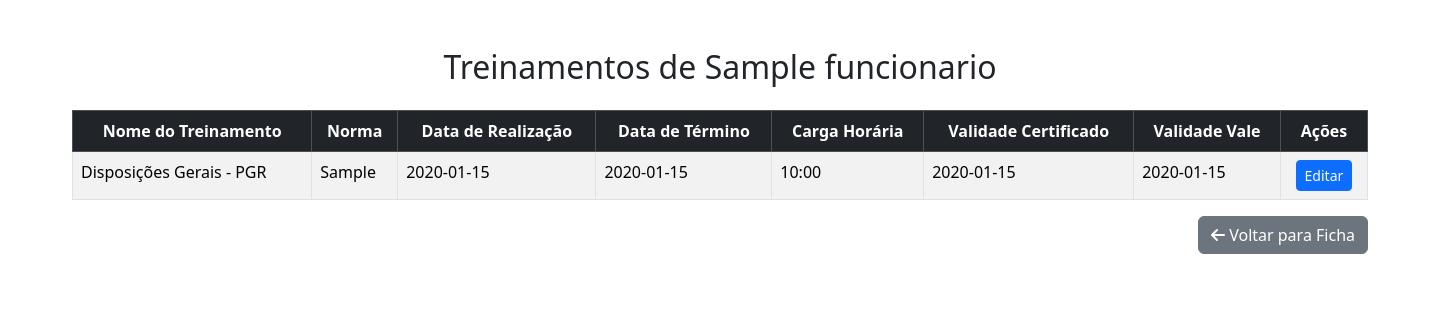
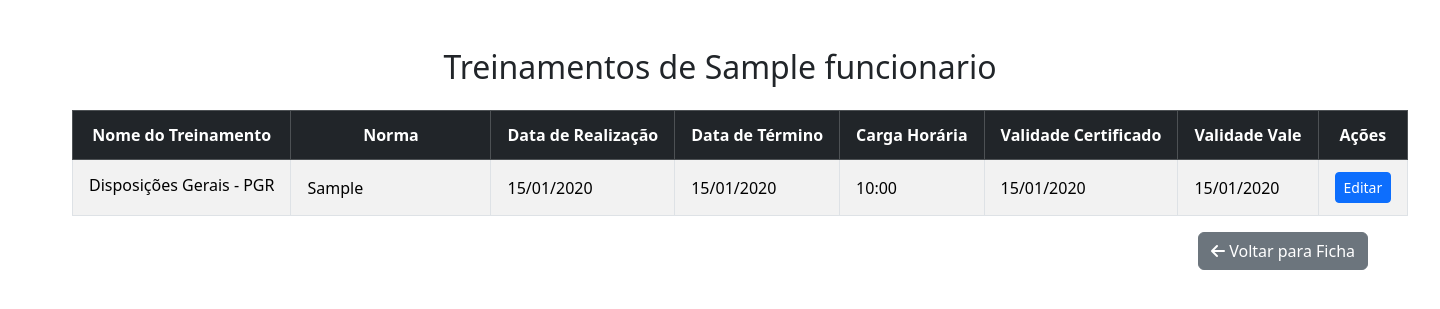
Before and after one commit to joaopedrodirekta/Direkta_Vale, a Django app: template treinamentos/templates/treinamentos/editar_treinamentos.html in a window 1440 px wide. Shown: the part 56-365 px from the top of the page. Run offline with Django 5.2, Linux system fonts and the light colour scheme; the template is opened without the code that fills it: values that come from a table or form of the project are taken from there, others are empty; tables that the repository leaves empty hold one stand-in row (values such as "Sample post").

Commit message:
nova edicao

```diff
--- a/treinamentos/templates/treinamentos/editar_treinamentos.html
+++ b/treinamentos/templates/treinamentos/editar_treinamentos.html
@@ -1,6 +1,36 @@
 {% extends 'base.html' %}
 {% block title %}Editar Treinamentos - {{ funcionario.nome_completo }}{% endblock %}
 {% block content %}
+
+<style>
+    .table th, .table td {
+        vertical-align: middle;
+        padding: 12px 16px !important;
+        white-space: nowrap;
+    }
+
+    .table td input {
+        min-width: 130px;
+    }
+
+    .table td:nth-child(1), .table td:nth-child(2) {
+        min-width: 200px;
+        white-space: nowrap;
+    }
+
+    .table td input[type="date"] {
+        width: 150px;
+    }
+
+    .ellipsis {
+        white-space: nowrap;
+        overflow: hidden;
+        text-overflow: ellipsis;
+        max-width: 220px;
+        display: inline-block;
+    }
+
+</style>
 
 <div class="container mt-4 mb-5">
     <h2 class="text-center mb-4">Treinamentos de {{ funcionario.nome_completo }}</h2>
@@ -22,13 +52,13 @@
             <tbody>
                 {% for t in treinamentos %}
                     <tr data-id="{{ t.id }}">
-                        <td class="nome">{{ t.nome_treinamento }}</td>
+                        <td><span class="ellipsis" title="{{ t.nome_treinamento }}">{{ t.nome_treinamento }}</span></td>
                         <td class="norma">{{ t.norma }}</td>
-                        <td class="inicio">{{ t.data_inicio|date:"Y-m-d" }}</td>
-                        <td class="fim">{{ t.data_fim|date:"Y-m-d" }}</td>
-                        <td class="carga">{{ t.carga_horaria }}</td>
-                        <td class="certificado">{{ t.validade_certificado|date:"Y-m-d" }}</td>
-                        <td class="vale">{{ t.validade_passaporte|date:"Y-m-d" }}</td>
+                        <td class="inicio">{{ t.data_inicio|date:"d/m/Y"|default:"-" }}</td>
+                        <td class="fim">{{ t.data_fim|date:"d/m/Y"|default:"-" }}</td>
+                        <td class="carga">{{ t.carga_horaria|default:"-" }}</td>
+                        <td class="certificado">{{ t.validade_certificado|date:"d/m/Y"|default:"-" }}</td>
+                        <td class="vale">{{ t.validade_passaporte|date:"d/m/Y"|default:"-" }}</td>
                         <td class="text-center">
                             <button class="btn btn-sm btn-primary btn-editar">Editar</button>
                         </td>
```
